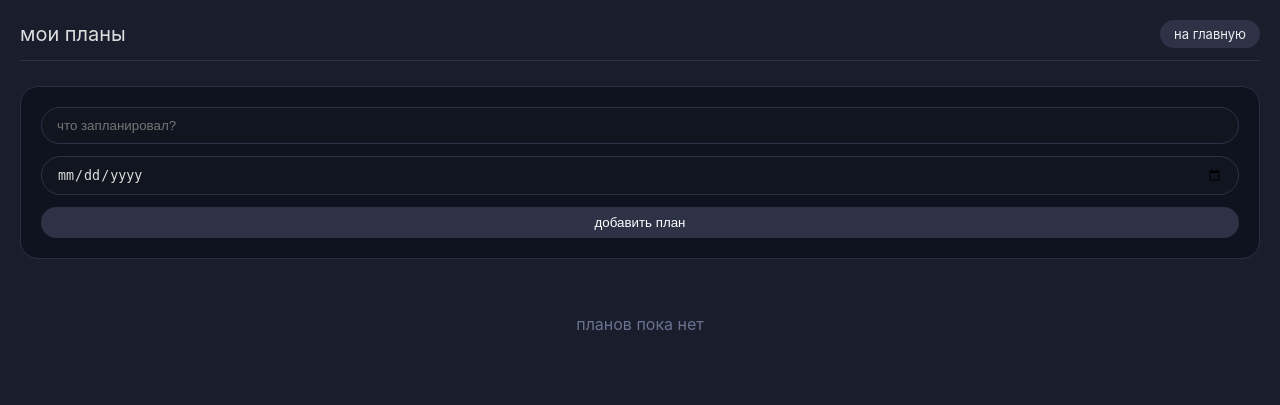
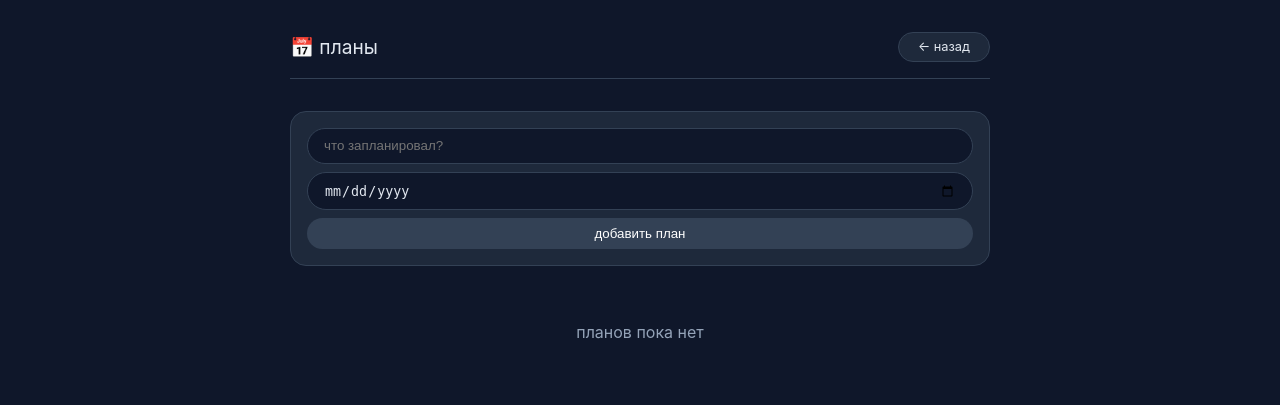
Before and after one commit to artemaas76/praktica_sait, a Flask app: page /plans in a window 1280 px wide. Shown: the top 405 px of the page. Run offline with Flask 3, Linux system fonts and the light colour scheme; a user stored in the database is signed in; data that the repository does not hold is empty; some libraries are stand-ins or nearby versions.

Commit message:
Update plans.html

```diff
--- a/templates/plans.html
+++ b/templates/plans.html
@@ -2,27 +2,30 @@
 <html lang="ru">
 <head>
     <meta charset="UTF-8">
-    <title>мои планы</title>
+    <meta name=viewport content="width=device-width, initial-scale=1.0">
+    <title>планы</title>
     <style>
         * { margin: 0; padding: 0; box-sizing: border-box; }
-        body { background: #1a1e2c; font-family: -apple-system, BlinkMacSystemFont, 'Segoe UI', Roboto, sans-serif; color: #ddd; padding: 20px; }
-        .top { display: flex; justify-content: space-between; align-items: center; border-bottom: 1px solid #2d3246; padding-bottom: 12px; margin-bottom: 25px; }
-        .back { background: #2d3246; padding: 6px 14px; border-radius: 20px; text-decoration: none; color: #eee; font-size: 13px; }
-        .form-card { background: #0f121f; border: 1px solid #2a2f45; border-radius: 18px; padding: 20px; margin-bottom: 25px; }
-        input { width: 100%; background: #11151f; border: 1px solid #2d3246; border-radius: 30px; padding: 10px 15px; margin-bottom: 12px; color: #ddd; }
-        button { background: #2d3246; border: none; padding: 8px 20px; border-radius: 30px; color: white; width: 100%; cursor: pointer; }
-        .plan { background: #0f121f; border: 1px solid #2a2f45; border-radius: 16px; padding: 14px 18px; margin-bottom: 10px; display: flex; justify-content: space-between; align-items: center; }
-        .plan h4 { margin-bottom: 4px; }
-        .plan-date { font-size: 11px; color: #6a7290; }
-        .del-plan { color: #c97a7a; text-decoration: none; font-size: 13px; }
+        body { background: #0f172a; font-family: -apple-system, BlinkMacSystemFont, 'Segoe UI', Roboto, sans-serif; color: #e2e8f0; padding: 2rem 1.5rem; }
+        .top { max-width: 700px; margin: 0 auto 2rem auto; display: flex; justify-content: space-between; align-items: center; border-bottom: 1px solid #334155; padding-bottom: 1rem; }
+        .back { background: #1e293b; border: 1px solid #334155; padding: 0.4rem 1.2rem; border-radius: 2rem; text-decoration: none; color: #e2e8f0; font-size: 0.8rem; }
+        .container { max-width: 700px; margin: 0 auto; }
+        .form-card { background: #1e293b; border: 1px solid #334155; border-radius: 1rem; padding: 1rem; margin-bottom: 1.5rem; }
+        input { width: 100%; background: #0f172a; border: 1px solid #334155; border-radius: 2rem; padding: 0.6rem 1rem; margin-bottom: 0.5rem; color: #e2e8f0; }
+        button { background: #334155; border: none; padding: 0.5rem 1.2rem; border-radius: 2rem; color: white; cursor: pointer; width: 100%; }
+        .plan { background: #1e293b; border: 1px solid #334155; border-radius: 0.8rem; padding: 0.8rem 1rem; margin-bottom: 0.5rem; display: flex; justify-content: space-between; align-items: center; }
+        .plan h4 { font-size: 0.9rem; margin-bottom: 0.2rem; }
+        .plan-date { font-size: 0.65rem; color: #94a3b8; }
+        .del-plan { color: #f87171; text-decoration: none; font-size: 0.8rem; }
+        .empty { text-align: center; color: #94a3b8; padding: 2rem; }
     </style>
 </head>
 <body>
 <div class="top">
-    <div style="font-size: 20px;">мои планы</div>
-    <a href="/" class="back">на главную</a>
+    <div style="font-size: 1.2rem;">📅 планы</div>
+    <a href="/" class="back">← назад</a>
 </div>
-
+<div class="container">
     <div class="form-card">
         <form method="POST" action="/add_plan">
             <input type="text" name="title" placeholder="что запланировал?" required>
@@ -30,17 +33,14 @@
             <button type="submit">добавить план</button>
         </form>
     </div>
-
     {% for plan in plans %}
     <div class="plan">
-    <div>
-        <h4>{{ plan[2] }}</h4>
-        <div class="plan-date">{{ plan[3] }}</div>
-    </div>
-    <a href="/delete_plan/{{ plan[0] }}" class="del-plan" onclick="return confirm('удалить план?')">✖ удалить</a>
+        <div><h4>{{ plan[2] }}</h4><div class="plan-date">{{ plan[3] }}</div></div>
+        <a href="/delete_plan/{{ plan[0] }}" class="del-plan" onclick="return confirm('удалить?')">🗑️</a>
     </div>
     {% else %}
-<div style="text-align:center; color:#6a7290; padding:30px;">планов пока нет</div>
+    <div class="empty">планов пока нет</div>
     {% endfor %}
+</div>
 </body>
 </html>
```
Lines whose indentation alone changed are shown as unchanged.
